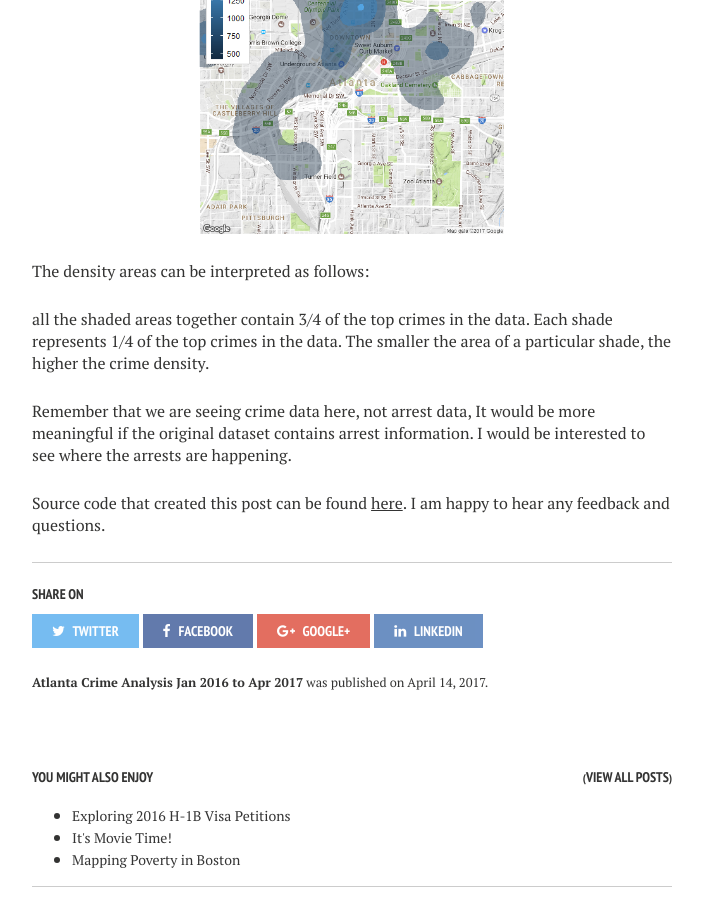
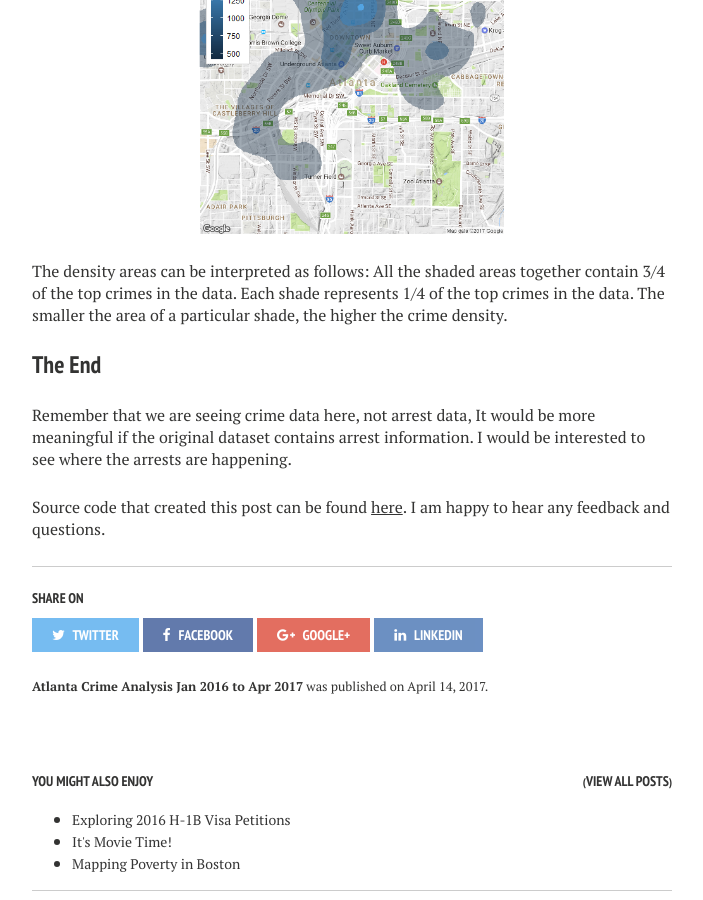
Before and after one commit to susanli2016/susanli2016.github.io, a Jekyll site: the page built from _posts/2017-04-14-Atlanta-Crime.md, in a window 1280 px wide and 900 px high, scrolled down 5738 px. Shown: the whole window, without its empty margins (288-991 px from the left). Built offline with Jekyll 4.4.1, drawn with Linux system fonts in a browser that asks for light colours; nearby versions of some CDN libraries; library files that are not in the unit come from our copies; comment, search, counter and statistics services are not loaded; some of the changed text lies outside the part shown.

Commit message:
Fix typo

```diff
--- a/_posts/2017-04-14-Atlanta-Crime.md
+++ b/_posts/2017-04-14-Atlanta-Crime.md
@@ -182,8 +182,9 @@ atlantaMap + stat_density2d(aes(x = lon, y = lat,
 ![crime-8](/figs/2017-04-14-Atlanta-Crime/crime-8.png)
 
 The density areas can be interpreted as follows:
+All the shaded areas together contain 3/4 of the top crimes in the data. Each shade represents 1/4 of the top crimes in the data. The smaller the area of a particular shade, the higher the crime density.
 
-all the shaded areas together contain 3/4 of the top crimes in the data. Each shade represents 1/4 of the top crimes in the data. The smaller the area of a particular shade, the higher the crime density.
+### The End
 
 Remember that we are seeing crime data here, not arrest data, It would be more meaningful if the original dataset contains arrest information. I would be interested to see where the arrests are happening.
 
```
Also changed, not shown: other parts of _posts/2017-04-14-Atlanta-Crime.md (+1 -1 lines).
